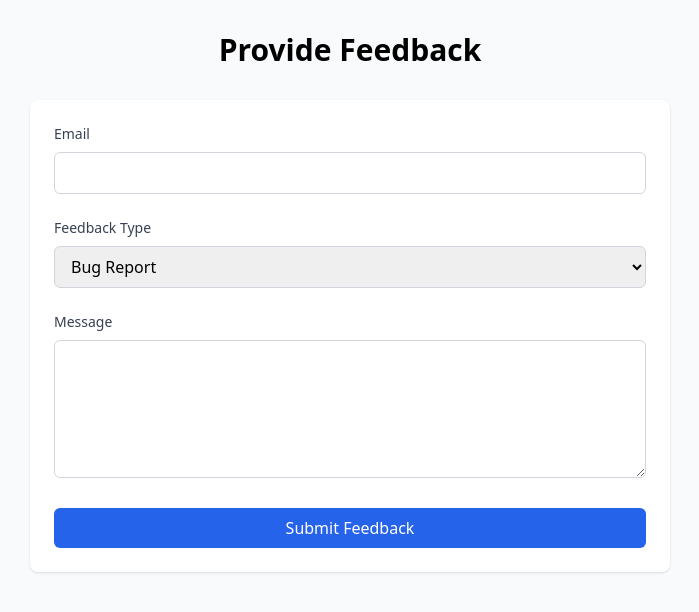
After one commit to ahmedahmedovv/my-rss-creator, a Flask app: page /feedback in a window 1280 px wide. The commit adds this page. Shown: the top 612 px of the page, without its empty margins (290-989 px from the left). Run offline with Flask 3, Linux system fonts and the light colour scheme; parts of the project's set-up code (start-up, migrations or seed data) failed here and were passed over; some libraries are stand-ins or nearby versions.

Commit message:
feedback

```diff
--- a/app.py
+++ b/app.py
@@ -22,12 +22,14 @@ import random
 from requests.adapters import HTTPAdapter
 from urllib3.util.retry import Retry
 import ftfy
+from forms import FeedbackForm
+import secrets
 urllib3.disable_warnings(urllib3.exceptions.InsecureRequestWarning)
 
+load_dotenv()
+
 app = Flask(__name__)
-
-# Load environment variables from .env file
-load_dotenv()
+app.config['SECRET_KEY'] = os.getenv('FLASK_SECRET_KEY', secrets.token_hex(32))
 
 # Initialize Supabase client with service role key
 supabase_url = os.getenv("SUPABASE_URL")
@@ -40,6 +42,9 @@ supabase = create_client(
     supabase_url,
     supabase_key
 )
+
+# Generate a secure random key
+print("Generated Secret Key:", secrets.token_hex(32))
 
 # ---- Helper Functions ----
 
@@ -365,6 +370,41 @@ def save_feed():
     except Exception as e:
         return jsonify({'error': str(e)}), 500
 
+@app.route('/feedback', methods=['GET', 'POST'])
+def feedback():
+    form = FeedbackForm()
+    if form.validate_on_submit():
+        try:
+            # Save feedback to Supabase
+            feedback_data = {
+                'email': form.email.data,
+                'feedback_type': form.feedback_type.data,
+                'message': form.message.data,
+                'created_at': datetime.now().isoformat()
+            }
+
+            result = supabase.table('user_feedback').insert(feedback_data).execute()
+
+            return jsonify({
+                'message': 'Thank you for your feedback!',
+                'status': 'success'
+            })
+
+        except Exception as e:
+            return jsonify({
+                'message': f'Error submitting feedback: {str(e)}',
+                'status': 'error'
+            }), 500
+
+    if form.errors:
+        return jsonify({
+            'message': 'Validation error',
+            'errors': form.errors,
+            'status': 'error'
+        }), 400
+
+    return render_template('feedback.html', form=form)
+
 if __name__ == '__main__':
     port = int(os.getenv("PORT", 8080))
     app.run(host='0.0.0.0', port=port)
--- /dev/null
+++ b/forms.py
@@ -0,0 +1,18 @@
+from flask_wtf import FlaskForm
+from wtforms import StringField, TextAreaField, SelectField, SubmitField
+from wtforms.validators import DataRequired, Email, Length
+
+class FeedbackForm(FlaskForm):
+    email = StringField('Email', validators=[DataRequired(), Email()])
+    feedback_type = SelectField('Feedback Type',
+        choices=[
+            ('bug', 'Bug Report'),
+            ('feature', 'Feature Request'),
+            ('general', 'General Feedback')
+        ],
+        validators=[DataRequired()]
+    )
+    message = TextAreaField('Message',
+        validators=[DataRequired(), Length(min=10, max=1000)]
+    )
+    submit = SubmitField('Submit Feedback')
--- a/requirements.txt
+++ b/requirements.txt
@@ -9,3 +9,5 @@ selenium==4.15.2
 gunicorn==21.2.0
 urllib3==2.1.0
 ftfy==6.1.1
+flask-wtf==1.1.2
+email-validator==2.1.0
--- /dev/null
+++ b/templates/feedback.html
@@ -0,0 +1,90 @@
+<!DOCTYPE html>
+<html lang="en">
+<head>
+    <meta charset="UTF-8">
+    <meta name="viewport" content="width=device-width, initial-scale=1.0">
+    <title>Feedback - RSS Generator</title>
+    <script src="https://cdn.tailwindcss.com"></script>
+</head>
+<body class="bg-gray-50">
+    <div class="max-w-2xl mx-auto px-4 py-8">
+        <h1 class="text-3xl font-bold text-center mb-8">Provide Feedback</h1>
+
+        <form id="feedbackForm" class="bg-white rounded-lg shadow p-6">
+            {{ form.hidden_tag() }}
+
+            <div class="space-y-6">
+                <!-- Email Field -->
+                <div>
+                    {{ form.email.label(class="block text-sm font-medium text-gray-700 mb-2") }}
+                    {{ form.email(class="w-full px-3 py-2 border border-gray-300 rounded-md focus:outline-none focus:ring-2 focus:ring-blue-500") }}
+                    <span class="text-red-500 text-sm hidden" id="emailError"></span>
+                </div>
+
+                <!-- Feedback Type Field -->
+                <div>
+                    {{ form.feedback_type.label(class="block text-sm font-medium text-gray-700 mb-2") }}
+                    {{ form.feedback_type(class="w-full px-3 py-2 border border-gray-300 rounded-md focus:outline-none focus:ring-2 focus:ring-blue-500") }}
+                    <span class="text-red-500 text-sm hidden" id="feedbackTypeError"></span>
+                </div>
+
+                <!-- Message Field -->
+                <div>
+                    {{ form.message.label(class="block text-sm font-medium text-gray-700 mb-2") }}
+                    {{ form.message(class="w-full px-3 py-2 border border-gray-300 rounded-md focus:outline-none focus:ring-2 focus:ring-blue-500", rows="5") }}
+                    <span class="text-red-500 text-sm hidden" id="messageError"></span>
+                </div>
+
+                <!-- Submit Button -->
+                <div>
+                    {{ form.submit(class="w-full bg-blue-600 text-white py-2 px-4 rounded-md hover:bg-blue-700 focus:outline-none focus:ring-2 focus:ring-blue-500") }}
+                </div>
+            </div>
+        </form>
+
+        <!-- Success Message -->
+        <div id="successMessage" class="hidden mt-4 bg-green-50 border border-green-200 rounded-lg p-4">
+            <p class="text-green-700">Thank you for your feedback!</p>
+        </div>
+    </div>
+
+    <script>
+        document.getElementById('feedbackForm').addEventListener('submit', async function(e) {
+            e.preventDefault();
+
+            // Reset error messages
+            document.querySelectorAll('.text-red-500').forEach(el => el.classList.add('hidden'));
+            document.getElementById('successMessage').classList.add('hidden');
+
+            const formData = new FormData(this);
+
+            try {
+                const response = await fetch('/feedback', {
+                    method: 'POST',
+                    body: formData
+                });
+
+                const data = await response.json();
+
+                if (data.status === 'success') {
+                    // Show success message
+                    document.getElementById('successMessage').classList.remove('hidden');
+                    this.reset();
+                } else if (data.errors) {
+                    // Show validation errors
+                    Object.keys(data.errors).forEach(field => {
+                        const errorEl = document.getElementById(`${field}Error`);
+                        if (errorEl) {
+                            errorEl.textContent = data.errors[field].join(', ');
+                            errorEl.classList.remove('hidden');
+                        }
+                    });
+                }
+            } catch (error) {
+                console.error('Error:', error);
+                alert('An error occurred while submitting feedback. Please try again.');
+            }
+        });
+    </script>
+</body>
+</html>
--- a/templates/index.html
+++ b/templates/index.html
@@ -455,5 +455,11 @@
         }, 3000);
     }
     </script>
+
+    <!-- Add this somewhere in your navigation or footer -->
+    <a href="/feedback"
+       class="text-blue-600 hover:text-blue-800 font-medium">
+        Provide Feedback
+    </a>
 </body>
 </html>
```
Also changed, not shown: 1 other file.
